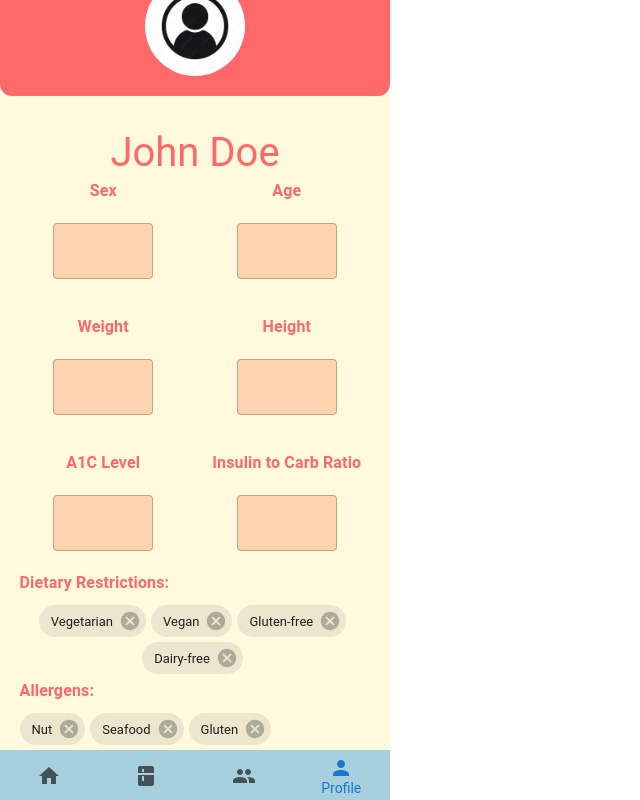
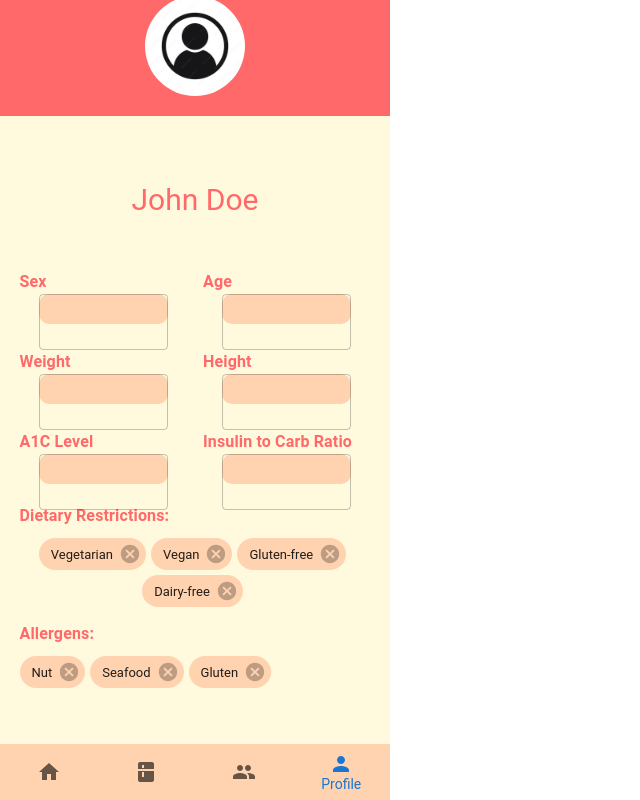
Before and after one commit to Doonver/foodies, a React (Create React App) app: page / in a window 1280 px wide. Both pictures are taken after a click on the button "Profile". Shown: the part 44-844 px from the top of the page, without its empty margins (0-640 px from the left). Built offline with nearby package versions, Linux system fonts and the light colour scheme.

Commit message:
Updated profile page

```diff
--- a/src/components/NavBar/NavBarStyles.js
+++ b/src/components/NavBar/NavBarStyles.js
@@ -1,7 +1,7 @@
 const styles = {
   navBar: {
     width: '100%',
-    backgroundColor: '#A6D0DD',
+    backgroundColor: '#FFD3B0',
     }
 };
 
--- a/src/screens/ProfileScreen/ProfileScreen.js
+++ b/src/screens/ProfileScreen/ProfileScreen.js
@@ -35,51 +35,52 @@ const ProfileScreen = () => {
     };
 
     return (
-        <Box sx={styles.profilePage}>
+        <Box sx={{ ...styles.profilePage, marginTop: '20px' }}>
             <Box sx={styles.profileBox}>
                 <img src={require('./1000_F_229758328_7x8jwCwjtBMmC6rgFzLFhZoEpLobB6L8.jpg')} alt="" style={styles.profileImg} />
             </Box>
-            <Typography variant="h5" sx={styles.profileName}>John Doe</Typography>
+            <Typography variant="h5" sx={{ ...styles.profileName, textAlign: 'left', marginTop: '10px' }}>John Doe</Typography>
             <Box sx={styles.profileDetails}>
                 <Grid container spacing={2}>
                     <Grid item xs={6}>
                         <Box sx={{ marginBottom: '10px' }}>
-                            <Typography sx={styles.detailText}><strong>Sex</strong></Typography>
-                            <TextField sx={{ ...styles.textField, width: '100%', maxWidth: '100px' }} />
+                            <Typography sx={{ ...styles.detailText, textAlign: 'left', margin: '0', padding: '0' }}><strong>Sex</strong></Typography>
+                            <TextField sx={{ ...styles.textField, width: '129px', height: '30px', borderRadius: '10px', margin: '0' }} />
                         </Box>
                     </Grid>
                     <Grid item xs={6}>
                         <Box sx={{ marginBottom: '10px' }}>
-                            <Typography sx={styles.detailText}><strong>Age</strong></Typography>
-                            <TextField sx={{ ...styles.textField, width: '100%', maxWidth: '100px' }} />
+                            <Typography sx={{ ...styles.detailText, textAlign: 'left', margin: '0', padding: '0' }}><strong>Age</strong></Typography>
+                            <TextField sx={{ ...styles.textField, width: '129px', height: '30px', borderRadius: '10px', margin: '0' }} />
                         </Box>
                     </Grid>
                     <Grid item xs={6}>
                         <Box sx={{ marginBottom: '10px' }}>
-                            <Typography sx={styles.detailText}><strong>Weight</strong></Typography>
-                            <TextField sx={{ ...styles.textField, width: '100%', maxWidth: '100px' }} />
+                            <Typography sx={{ ...styles.detailText, textAlign: 'left', margin: '0', padding: '0' }}><strong>Weight</strong></Typography>
+                            <TextField sx={{ ...styles.textField, width: '129px',height: '30px', borderRadius: '10px', margin: '0' }} />
                         </Box>
                     </Grid>
                     <Grid item xs={6}>
                         <Box sx={{ marginBottom: '10px' }}>
-                            <Typography sx={styles.detailText}><strong>Height</strong></Typography>
-                            <TextField sx={{ ...styles.textField, width: '100%', maxWidth: '100px' }} />
+                            <Typography sx={{ ...styles.detailText, textAlign: 'left', margin: '0', padding: '0' }}><strong>Height</strong></Typography>
+                            <TextField sx={{ ...styles.textField, width: '129px', height: '30px', borderRadius: '10px', margin: '0' }} />
                         </Box>
                     </Grid>
                     <Grid item xs={6}>
                         <Box sx={{ marginBottom: '10px' }}>
-                            <Typography sx={styles.detailText}><strong>A1C Level</strong></Typography>
-                            <TextField sx={{ ...styles.textField, width: '100%', maxWidth: '100px' }} />
+                            <Typography sx={{ ...styles.detailText, textAlign: 'left', margin: '0', padding: '0' }}><strong>A1C Level</strong></Typography>
+                            <TextField sx={{ ...styles.textField, width: '129px', height: '30px', borderRadius: '10px', margin: '0' }} />
                         </Box>
                     </Grid>
                     <Grid item xs={6}>
                         <Box sx={{ marginBottom: '10px' }}>
-                            <Typography sx={styles.detailText}><strong>Insulin to Carb Ratio</strong></Typography>
-                            <TextField sx={{ ...styles.textField, width: '100%', maxWidth: '100px' }} />
+                            <Typography sx={{ ...styles.detailText, textAlign: 'left', margin: '0', padding: '0' }}><strong>Insulin to Carb Ratio</strong></Typography>
+                            <TextField sx={{ ...styles.textField, width: '129px', height: '30px', margin: '0' }} />
                         </Box>
                     </Grid>
                 </Grid>
-                <Typography sx={styles.detailText}><strong>Dietary Restrictions:</strong></Typography>
+                <Box sx={{ marginTop: '10px' }}>
+                    <Typography sx={{ ...styles.detailText, textAlign: 'left' }}><strong>Dietary Restrictions:</strong></Typography>
                     <Box>
                         {dietaryRestrictions.map((restriction, index) => (
                             <Chip
@@ -87,11 +88,13 @@ const ProfileScreen = () => {
                                 label={restriction}
                                 onDelete={() => handleDelete(restriction)}
                                 onClick={() => handleClick(restriction)}
-                            sx={{ marginRight: '5px', marginBottom: '5px' }}
+                                sx={styles.chip}
                             />
                         ))}
                     </Box>
-                <Typography sx={styles.detailText}><strong>Allergens:</strong></Typography>
+                </Box>
+                <Box sx={{ marginTop: '10px' }}>
+                    <Typography sx={{ ...styles.detailText, textAlign: 'left' }}><strong>Allergens:</strong></Typography>
                     <Box>
                         {allergens.map((allergen, index) => (
                             <Chip
@@ -99,9 +102,10 @@ const ProfileScreen = () => {
                                 label={allergen}
                                 onDelete={() => handleAllergenDelete(allergen)}
                                 onClick={() => handleAllergenClick(allergen)}
-                            sx={{ marginRight: '5px', marginBottom: '5px' }}
+                                sx={styles.chip}
                             />
                         ))}
+                    </Box>
                 </Box>
             </Box>
             <NavBar />
--- a/src/screens/ProfileScreen/ProfileScreenStyles.js
+++ b/src/screens/ProfileScreen/ProfileScreenStyles.js
@@ -11,10 +11,9 @@ const styles = {
     profileBox: {
         backgroundColor: '#FF6969', // Dark green color for profile box
         padding: '20px', // Add padding inside the profile box
-        borderRadius: '12px', // Add rounded corners
         width: 'calc(100% - 40px)', // Fit to the rectangle width wise
         marginTop: '0', // Start from the top
-        marginBottom: '20px', // Increase margin bottom to push other content downwards
+        marginBottom: '3px', // Increase margin bottom to push other content downwards
         display: 'flex',
         flexDirection: 'column',
         alignItems: 'center', // Center align horizontally
@@ -27,9 +26,9 @@ const styles = {
         marginTop: 'auto', // Align the profile image at the bottom of the red rectangle
     },
     profileName: {
-        fontSize: '40px', // Increase font size for name
+        fontSize: '30px', // Increase font size for name
         color: '#FF6969', // White color for name
-        marginTop: '10px', // Add margin top to separate name from profile image
+        marginTop: '5px', // Add margin top to separate name from profile image
     },
     profileDetails: {
         display: 'flex',
@@ -42,7 +41,7 @@ const styles = {
         color: '#FF6969', // Red color for detail text
     },
     textField: {
-        borderRadius: '4px',
+        borderRadius: '10px',
         width: '60%', // Decrease width of text fields
         margin: '10px',
         backgroundColor: '#FFD3B0', // Set background color of text fields to #FFD3B0
```
Also changed, not shown: public/graph_with_time.JPG (added). Lines whose indentation alone changed are shown as unchanged.
